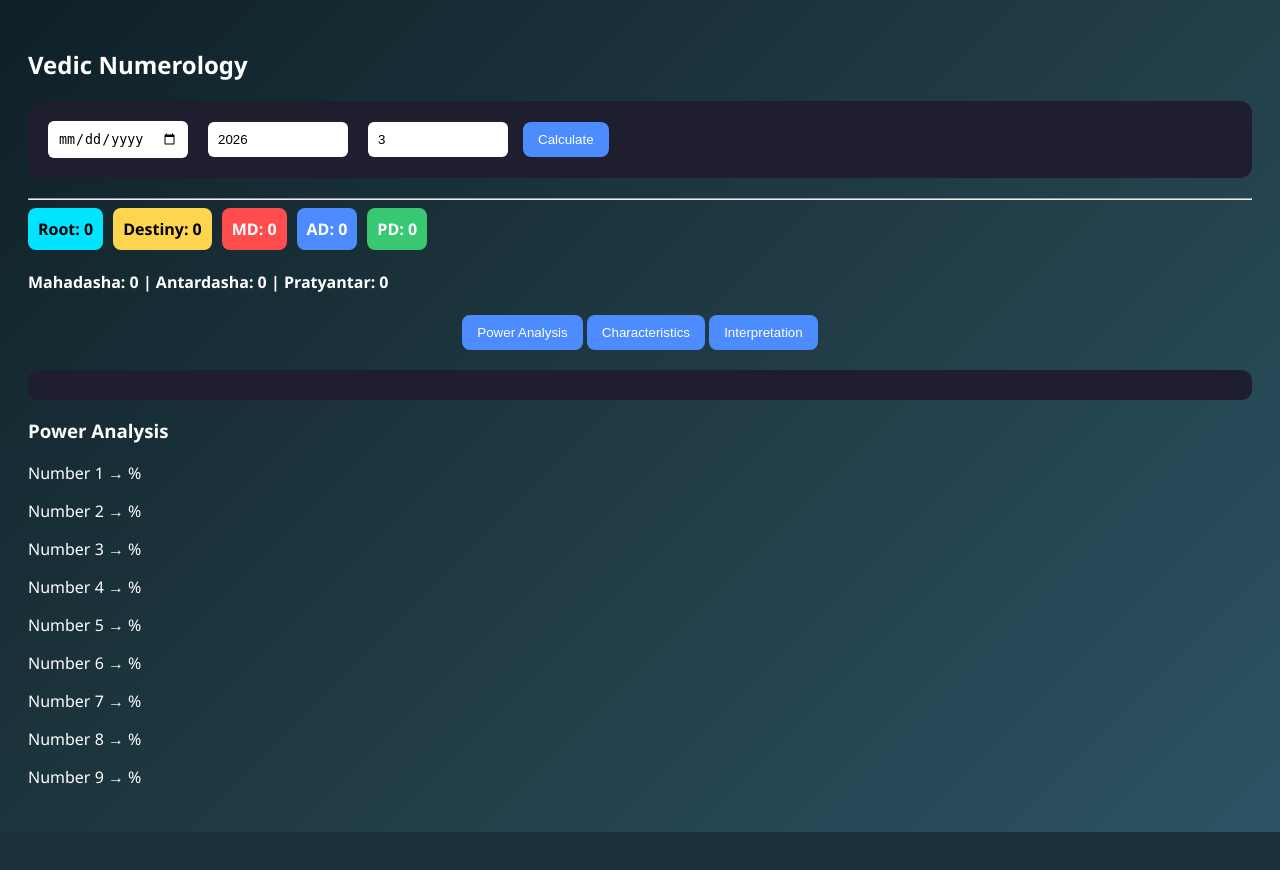
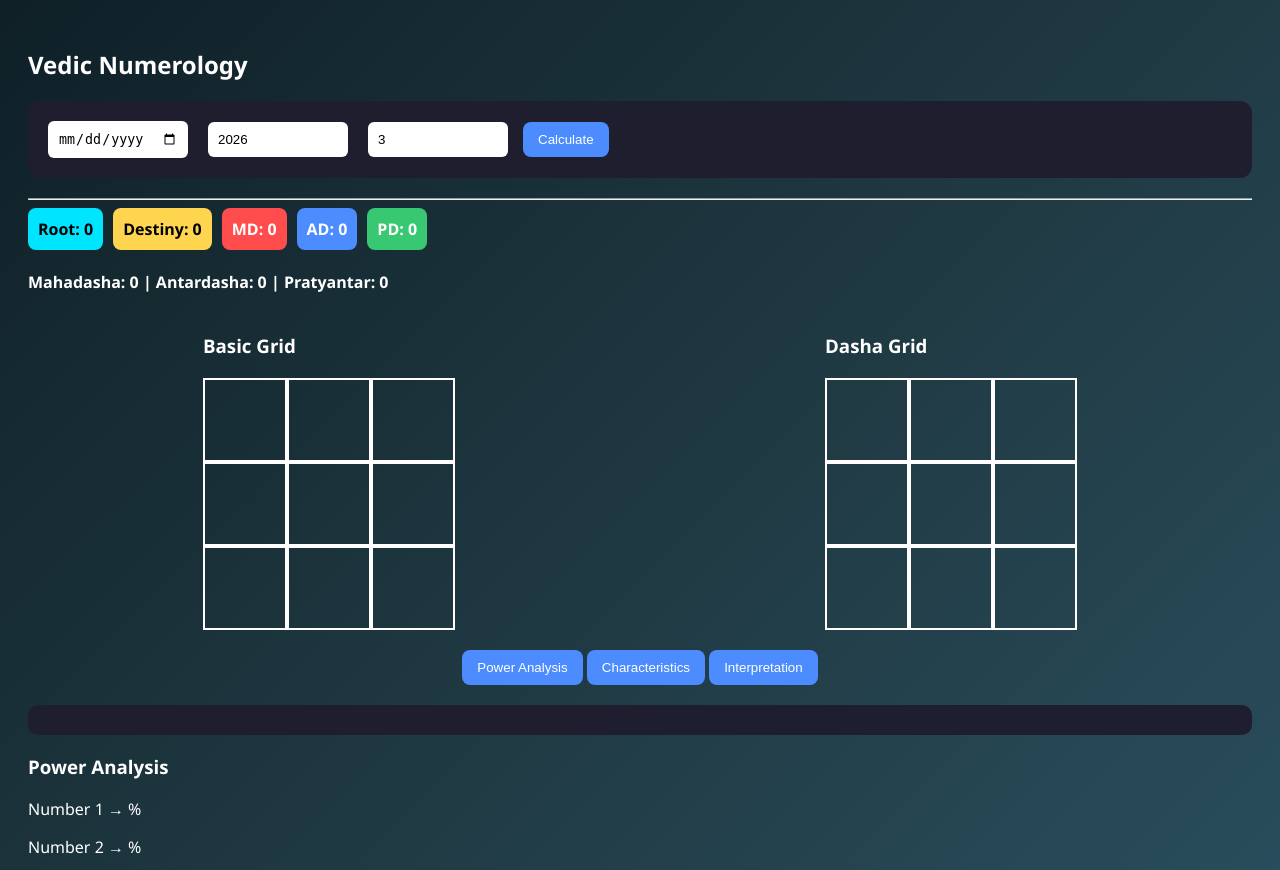
Before and after one commit to jigarthakkar123/vedic-numerology, a Flask app: page / in a window 1280 px wide. Shown: the top 870 px of the page. Before the commit the page ends 832 px from the top, so only its background shows below. Run offline with Flask 3, Linux system fonts and the light colour scheme.

Commit message:
Add files via upload

```diff
--- a/templates/index.html
+++ b/templates/index.html
@@ -35,15 +35,35 @@
 
     <h4>Mahadasha: {{data.md}} | Antardasha: {{data.ad}} | Pratyantar: {{data.pd}}</h4>
 
+    <div class="grid-container">
+
+        <!-- BASIC GRID -->
+        <div>
+            <h3>Basic Grid</h3>
             <div class="grid">
+                {% for row in data.basic_grid %}
+                <div class="row">
+                    {% for col in row %}
+                    <div class="cell">{{col}}</div>
+                    {% endfor %}
+                </div>
+                {% endfor %}
+            </div>
+        </div>
 
-    {% for row in data.grid %}
+        <!-- DASHA GRID -->
+        <div>
+            <h3>Dasha Grid</h3>
+            <div class="grid dasha-grid">
+                {% for row in data.dasha_grid %}
                 <div class="row">
                     {% for col in row %}
                     <div class="cell" data-value="{{col}}">{{col}}</div>
                     {% endfor %}
                 </div>
                 {% endfor %}
+            </div>
+        </div>
 
     </div>
 
@@ -64,19 +84,19 @@
     {% endfor %}
 
     {% endif %}
-
+</body>
 <script>
 
 
-const powerData = {{ data.power | tojson | safe }};
-const counts = {{ data.counts | tojson | safe }};
-const destiny = {{ data.destiny | tojson | safe }};
-
+    const basicGrid = {{ data.basic_grid | tojson | safe }};
     const md = {{ data.md | tojson | safe }};
     const ad = {{ data.ad | tojson | safe }};
     const pd = {{ data.pd | tojson | safe }};
+    const powerData = {{ data.power | tojson | safe }};
+    const counts = {{ data.counts | tojson | safe }};
+    const combinedText = {{ data.combined | tojson | safe }};
+    const destiny = {{ data.destiny | tojson | safe }};
 
-const combinedText = {{ data.combined | tojson | safe }};
 
     const CHARACTERISTICS = {
         1: {pos:"Leadership, confidence", neg:"Ego, dominance"},
@@ -165,35 +185,71 @@ function showChar(){
 
         document.getElementById("popup").innerHTML = html;
     }
+
     function applyGridColors(){
 
-    const cells = document.querySelectorAll(".cell");
+    const cells = document.querySelectorAll(".dasha-grid .cell");
+
+    // ✅ Count base numbers
+    let baseCount = {};
+
+    basicGrid.flat().forEach(val => {
+        if(val && val !== "-"){
+            for(let c of val){
+                baseCount[c] = (baseCount[c] || 0) + 1;
+            }
+        }
+    });
 
     cells.forEach(cell => {
 
         let value = cell.getAttribute("data-value");
+        if(!value || value === "-") return;
 
-        if(!value) return;
+        let tempBase = {...baseCount};   // ✅ IMPORTANT (inside cell)
 
-        // check if number exists in cell
-        if(value.includes(md)){
-            cell.style.background = "#ff4c4c";  // red
-        }
-        else if(value.includes(ad)){
-            cell.style.background = "#4c8cff";  // blue
-        }
-        else if(value.includes(pd)){
-            cell.style.background = "#37c871";  // green
+        let newHTML = "";
+
+        for(let char of value){
+
+            let styles = [];
+
+            // ✅ If base number → skip coloring
+            if(tempBase[char]){
+                tempBase[char]--;
             }
             else{
-            cell.style.background = "#2c2c2c";  // default
+
+                // 🔴 MD
+                if(char == md){
+                    styles.push("color:#ff4c4c");
+                    styles.push("font-weight:bold");
                 }
 
+                // 🔵 AD
+                else if(char == ad){
+                    styles.push("color:#4c8cff");
+                    styles.push("font-weight:bold");
+                }
+
+                // 🟢 PD
+                else if(char == pd){
+                    styles.push("color:#37c871");
+                    styles.push("font-weight:bold");
+                }
+            }
+
+            newHTML += `<span style="${styles.join(";")}">${char}</span>`;
+        }
+
+        cell.innerHTML = newHTML;
     });
 }
-window.onload = function(){
 
-    // ✅ Set current date
+    document.addEventListener("DOMContentLoaded", function(){
+
+        applyGridColors();
+
         let now = new Date();
 
         if(!document.getElementById("year").value){
@@ -204,10 +260,11 @@ window.onload = function(){
             document.getElementById("month").value = now.getMonth() + 1;
         }
 
-    // ✅ Apply grid colors
-    applyGridColors();
-};
+        window.showPower = showPower;
+        window.showChar = showChar;
+        window.showInterpretation = showInterpretation;
 
+    });
 </script>
-</body>
+
 </html>
```
Lines whose indentation alone changed are shown as unchanged.
